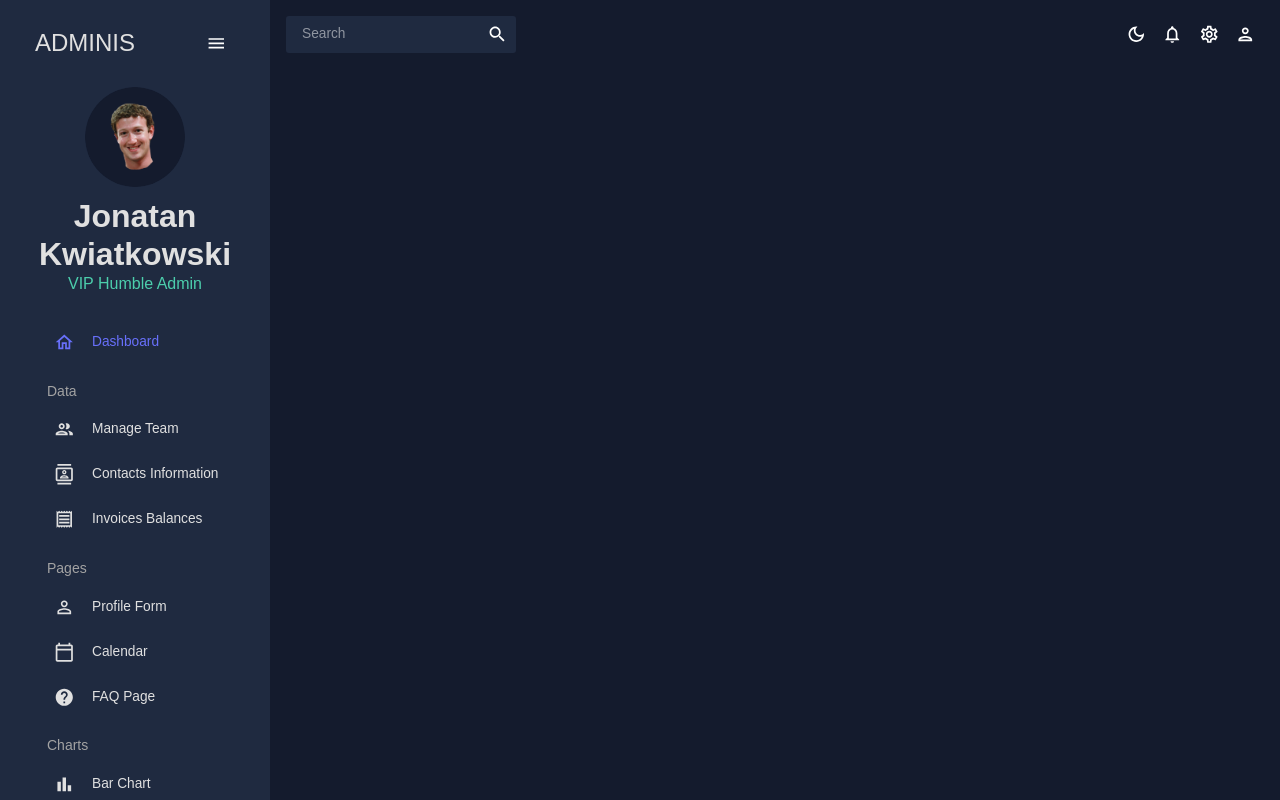
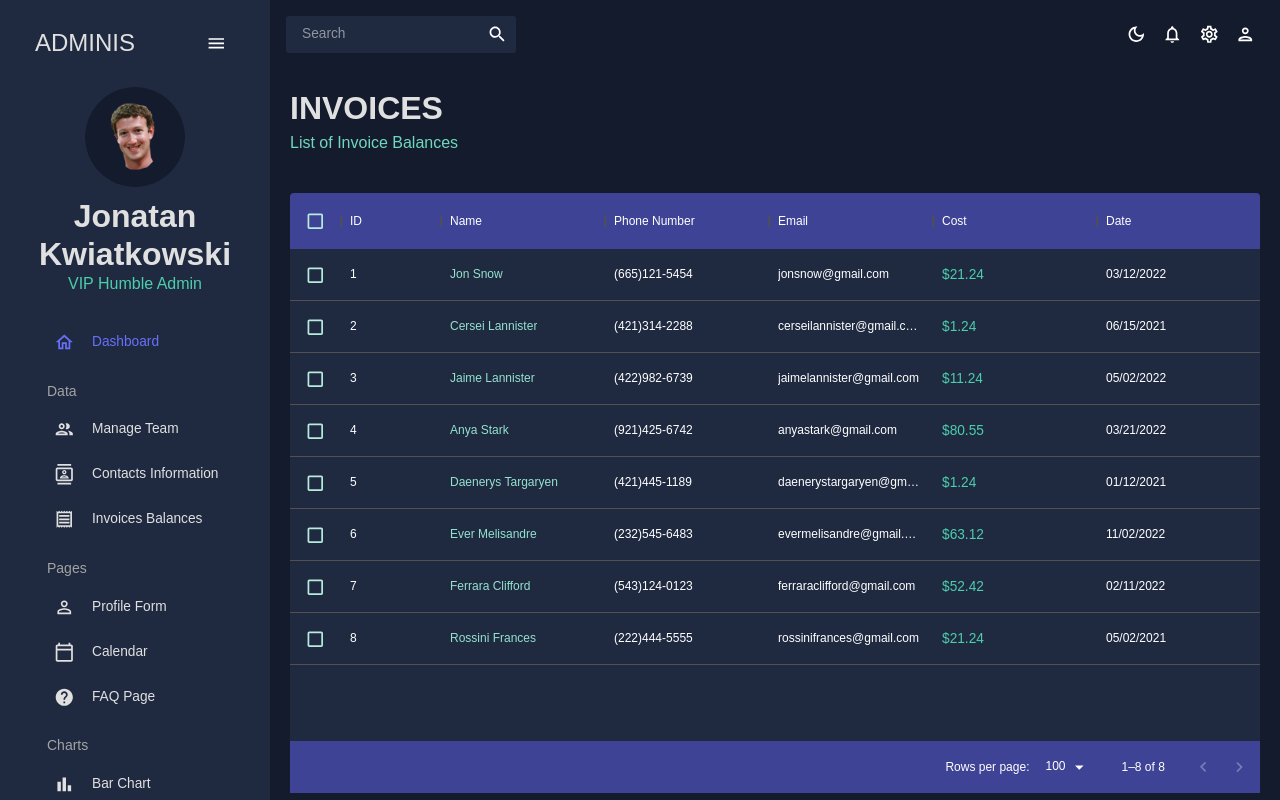
Before and after one commit to Joniqs/react_admin_dashboard, a React (Create React App) app: page /invoices in a window 1280 px wide. Built offline with nearby package versions, Linux system fonts and the light colour scheme.

Commit message:
Added invoices component.

```diff
--- a/src/App.tsx
+++ b/src/App.tsx
@@ -5,7 +5,7 @@
 import Sidebar from './scenes/global/Sidebar';
 import Dashboard from './scenes/dashboard';
 import Team from './scenes/team';
-// import Invoices from './scenes/invoices';
+import Invoices from './scenes/invoices';
 import Contacts from './scenes/contacts';
 // import Bar from './scenes/bar';
 // import Form from './scenes/form';
@@ -30,7 +30,7 @@
               <Route path='/' element={<Dashboard />} />
               <Route path='/team' element={<Team />} />
               <Route path='/contacts' element={<Contacts />} />
-              {/* <Route path='/invoices' element={<Invoices />} /> */}
+              <Route path='/invoices' element={<Invoices />} />
               {/* <Route path='/form' element={<Form />} /> */}
               {/* <Route path='/bar' element={<Bar />} /> */}
               {/* <Route path='/pie' element={<Pie />} /> */}
--- /dev/null
+++ b/src/scenes/invoices/index.tsx
@@ -0,0 +1,86 @@
+import React from 'react';
+import { Box, Typography, useTheme } from '@mui/material';
+import { DataGrid, GridColDef } from '@mui/x-data-grid';
+import { tokens } from '../../theme';
+import { mockDataInvoices } from '../../data/mockData';
+
+import Header from '../../components/Header';
+
+const Invoices: React.FC = () => {
+  const theme = useTheme();
+  const colors = tokens(theme.palette.mode);
+
+  const columns: GridColDef[] = [
+    { field: 'id', headerName: 'ID' },
+    {
+      field: 'name',
+      headerName: 'Name',
+      flex: 1,
+      cellClassName: 'name-column--cell',
+    },
+    {
+      field: 'phone',
+      headerName: 'Phone Number',
+      flex: 1,
+    },
+    {
+      field: 'email',
+      headerName: 'Email',
+      flex: 1,
+    },
+    {
+      field: 'cost',
+      headerName: 'Cost',
+      flex: 1,
+      renderCell: (params) => (
+        <Typography color={colors.greenAccent[500]}>
+          ${params.row.cost}
+        </Typography>
+      ),
+    },
+    {
+      field: 'date',
+      headerName: 'Date',
+      flex: 1,
+    },
+  ];
+
+  return (
+    <Box m='20px'>
+      <Header title='INVOICES' subtitle='List of Invoice Balances' />
+      <Box
+        m='40px 0 0 0'
+        height='75vh'
+        sx={{
+          '& .MuiDataGrid-root': {
+            border: 'none',
+          },
+          '& .MuiDataGrid-cell': {
+            borderBottom: 'none',
+          },
+          '& .name-column--cell': {
+            color: colors.greenAccent[300],
+          },
+          '& .MuiDataGrid-columnHeaders': {
+            backgroundColor: colors.blueAccent[700],
+            borderBottom: 'none',
+          },
+          '& .MuiDataGrid-virtualScroller': {
+            backgroundColor: colors.primary[400],
+          },
+          '& .MuiDataGrid-footerContainer': {
+            borderTop: 'none',
+            backgroundColor: colors.blueAccent[700],
+          },
+          '& .MuiCheckbox-root': {
+            color: `${colors.greenAccent[200]} !important`,
+          },
+        }}
+      >
+        <DataGrid checkboxSelection rows={mockDataInvoices} columns={columns} />
+      </Box>
+    </Box>
+  );
+};
+
+export default Invoices;
```
